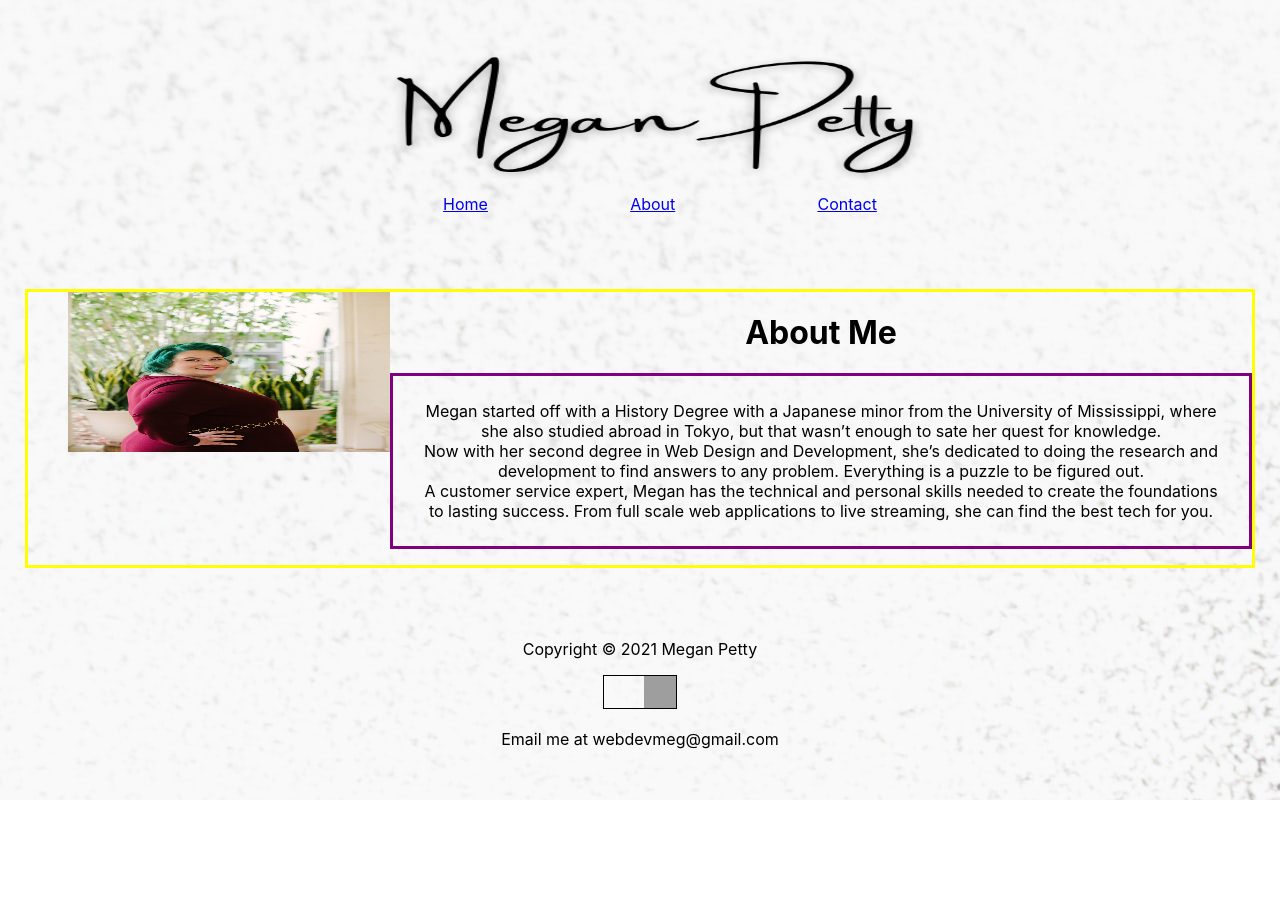
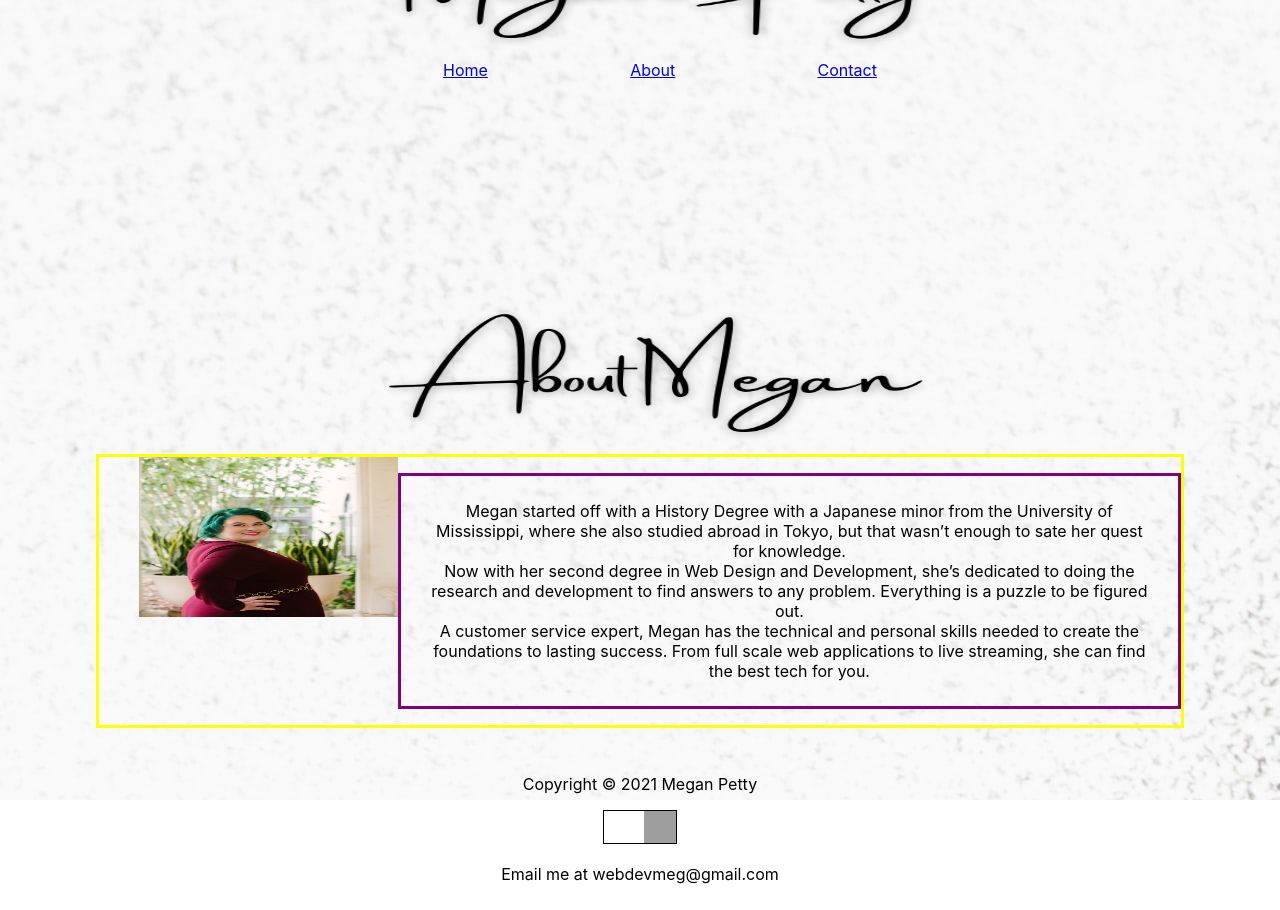
Before and after one commit to mjwall13/webdevmeg, a React (Create React App) app in the folder app/: page /about in a window 1280 px wide. Before the commit the page ends 800 px from the top, so only its background shows below. Built offline with nearby package versions, Linux system fonts and the light colour scheme; grey boxes are pictures that could not be loaded.

Commit message:
added styling

```diff
--- a/app/src/brand.module.css
+++ b/app/src/brand.module.css
@@ -175,4 +175,5 @@
   height: 20rem;
   width: 15rem;
   justify-content: space-between;
+  padding: 25px;
 }
--- a/app/src/pages/about/about.module.css
+++ b/app/src/pages/about/about.module.css
@@ -1,5 +1,5 @@
 @value brand: '../../brand.module.css';
-@value active, photo from brand;
+@value active, container, photo from brand;
 
 
 .textarea{
@@ -24,11 +24,15 @@
     display: flex;
     /* flex-direction: row;
     width: 75%; */
-    /* justify-content: space-between; */
-    margin: 25px;
+    justify-content: space-between;
 }
 
 .description {
     border: 3px solid purple;
     padding: 25px;
 }
+
+.imageContainer {
+    width: 85%;
+    padding-top: 10rem;
+}
--- a/app/src/pages/about/index.js
+++ b/app/src/pages/about/index.js
@@ -2,19 +2,22 @@ import React, { Component } from 'react';
 import styles from './about.module.css';
 
 import photo from '../../photoOfMeg.jpeg';
+import about from '../../About.png'
 
 class About extends Component {
 
     render() {
 
         return(
+            <div className={styles.imageContainer}>
+                <img src={about} className={styles.aboutImage} alt="About Megan" />
             <div className={styles.about}>
             <img className={styles.photo} src={photo} alt="Megan" />
             <div className={styles.textArea}>
-            <h1>About Me</h1>
             <p className={styles.description} >Megan started off with a History Degree with a Japanese minor from the University of Mississippi, where she also studied abroad in Tokyo, but that wasn’t enough to sate her quest for knowledge.<br />
                 Now with her second degree in Web Design and Development, she’s dedicated to doing the research and development to find answers to any problem.  Everything is a puzzle to be figured out.<br />
                 A customer service expert, Megan has the technical and personal skills needed to create the foundations to lasting success.  From full scale web applications to live streaming, she can find the best tech for you.</p>
+            </div>
             </div>
             </div>
         )
```
Also changed, not shown: app/src/About.png (added).
